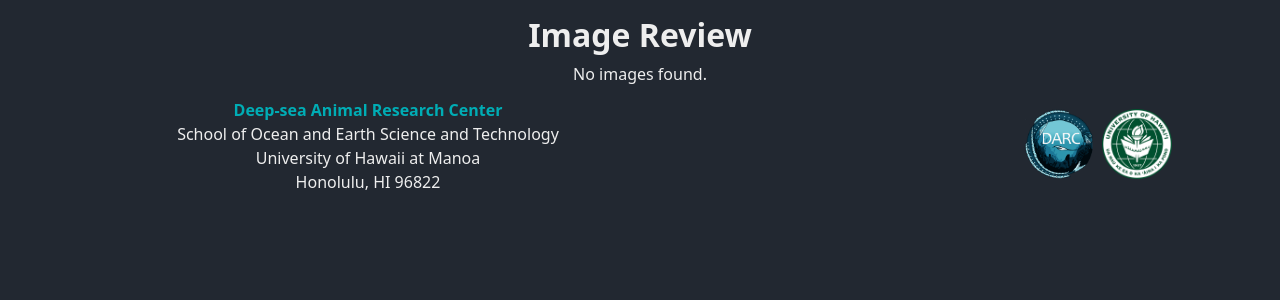
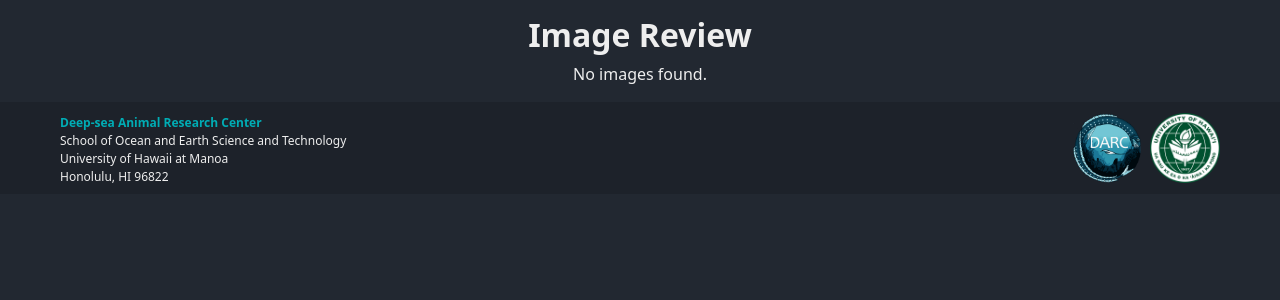
Before and after one commit to DARC-UHM/external-image-review, a Flask app: page /review/1 in a window 1280 px wide. Shown: the top 300 px of the page. Run offline with Flask 3, Linux system fonts and the light colour scheme; data that the repository does not hold is empty; some libraries are stand-ins or nearby versions.

Commit message:
Update style

```diff
--- a/application/static/css/style.css
+++ b/application/static/css/style.css
@@ -62,6 +62,11 @@ textarea {
     color: #00c3cc;
 }
 
+.footer {
+  background: #1d222a;
+  font-size: 12px;
+}
+
 #reviewerSubmit {
     padding: 10px 40px;
     font-weight: 500;
--- a/application/templates/external_review.html
+++ b/application/templates/external_review.html
@@ -6,7 +6,8 @@
     <link rel="stylesheet" href="/static/css/bootstrap.css" />
     <link rel="stylesheet" href="/static/css/style.css" />
 </head>
-<body class="text-center my-3 mx-5">
+<body>
+    <div class="text-center my-3 mx-5">
         <h2 style="font-weight: 600;">Image Review</h2>
         {% if data.comments|length > 0 %}
         <div class="small mt-2" style="color: #848a91;">
@@ -34,6 +35,7 @@
         {% else %}
         No images found.
         {% endif %}
+    </div>
     <div class="row footer px-5 py-2" style="margin: 0;">
         <div class="col mt-1">
             <a class="mediaButton" target="_blank" href="https://www.soest.hawaii.edu/DARC/index.php"><strong>Deep-sea Animal Research Center</strong></a><br>
```
Lines whose indentation alone changed are shown as unchanged.
